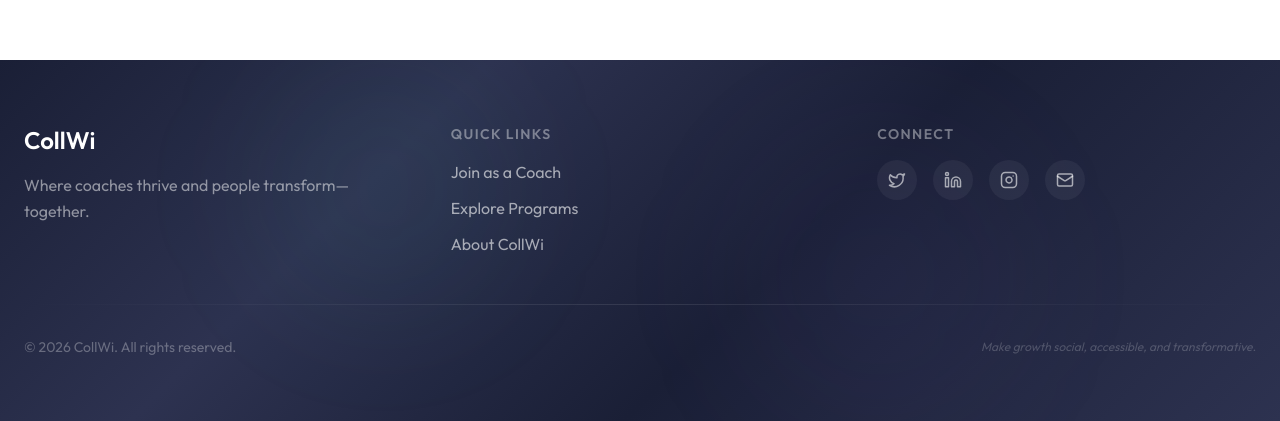
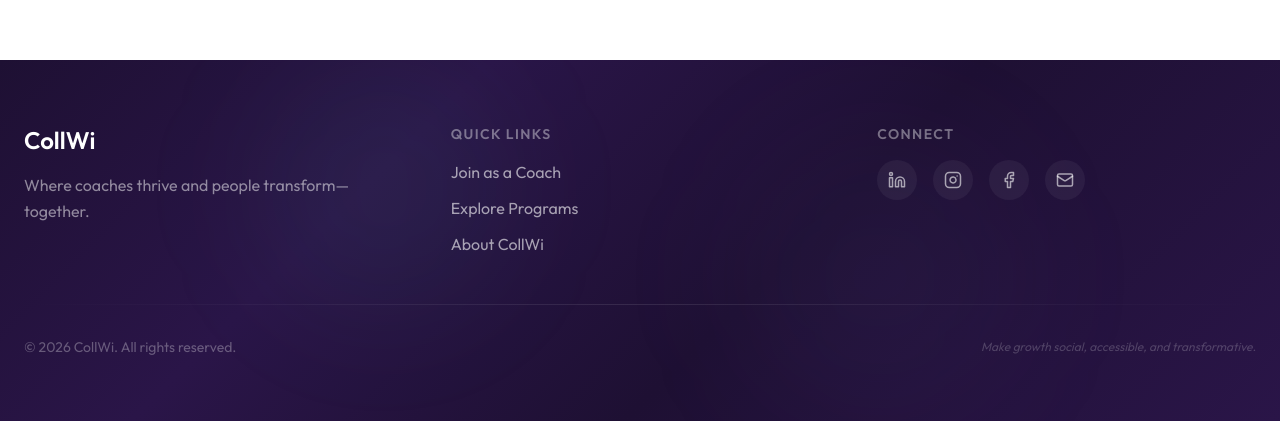
Before and after one commit to gaiaCollwi/collwi-coach, a Next.js app: page / in a window 1280 px wide. Shown: the part 10482-10903 px from the top of the page. Built offline with nearby package versions, Linux system fonts and the light colour scheme.

Commit message:
Footer: midnight purple, remove Twitter, add Facebook, link all socials, email to care@collwi.com
Co-Authored-By: Claude Opus 4.6 (1M context) <noreply@anthropic.com>

```diff
--- a/app/page.tsx
+++ b/app/page.tsx
@@ -1,7 +1,7 @@
 'use client'
 
 import { useRef, useEffect, useLayoutEffect, useCallback } from 'react'
-import { ArrowRight, TrendingUp, Users, Settings, Heart, Award, Shield, Target, CheckCircle, ChevronDown, Star, Sparkles, Clock, DollarSign, MessageCircle, Zap, Globe, Mail, Twitter, Linkedin, Instagram } from 'lucide-react'
+import { ArrowRight, TrendingUp, Users, Settings, Heart, Award, Shield, Target, CheckCircle, ChevronDown, Star, Sparkles, Clock, DollarSign, MessageCircle, Zap, Globe, Mail, Facebook, Linkedin, Instagram } from 'lucide-react'
 import gsap from 'gsap'
 import { ScrollTrigger } from 'gsap/ScrollTrigger'
 
@@ -1484,7 +1484,7 @@ export default function CoachesPage() {
 
       {/* ─── FOOTER — Expanded with links and gradient mesh ─── */}
       <footer className="relative overflow-hidden" style={{
-        background: 'linear-gradient(135deg, #1A1F36 0%, #2D3250 30%, #1A1F36 60%, #2D3250 100%)',
+        background: 'linear-gradient(135deg, #1E1033 0%, #2A1548 30%, #1E1033 60%, #2A1548 100%)',
       }}>
         {/* Gradient mesh background */}
         <div className="absolute inset-0 pointer-events-none">
@@ -1519,16 +1519,16 @@ export default function CoachesPage() {
             <div>
               <h4 className="text-sm font-semibold tracking-widest uppercase text-white/40 mb-4">Connect</h4>
               <div className="flex gap-4">
-                <a href="#" className="w-10 h-10 rounded-full bg-white/5 hover:bg-white/10 flex items-center justify-center transition-colors duration-300">
-                  <Twitter size={18} className="text-white/60" />
-                </a>
-                <a href="#" className="w-10 h-10 rounded-full bg-white/5 hover:bg-white/10 flex items-center justify-center transition-colors duration-300">
+                <a href="https://www.linkedin.com/company/collwi-collective-wisdom/" target="_blank" rel="noopener noreferrer" className="w-10 h-10 rounded-full bg-white/5 hover:bg-white/10 flex items-center justify-center transition-colors duration-300">
                   <Linkedin size={18} className="text-white/60" />
                 </a>
-                <a href="#" className="w-10 h-10 rounded-full bg-white/5 hover:bg-white/10 flex items-center justify-center transition-colors duration-300">
+                <a href="https://www.instagram.com/collwi_collective_wisdom/" target="_blank" rel="noopener noreferrer" className="w-10 h-10 rounded-full bg-white/5 hover:bg-white/10 flex items-center justify-center transition-colors duration-300">
                   <Instagram size={18} className="text-white/60" />
                 </a>
-                <a href="#" className="w-10 h-10 rounded-full bg-white/5 hover:bg-white/10 flex items-center justify-center transition-colors duration-300">
+                <a href="https://www.facebook.com/profile.php?id=61565171915248" target="_blank" rel="noopener noreferrer" className="w-10 h-10 rounded-full bg-white/5 hover:bg-white/10 flex items-center justify-center transition-colors duration-300">
+                  <Facebook size={18} className="text-white/60" />
+                </a>
+                <a href="mailto:care@collwi.com" className="w-10 h-10 rounded-full bg-white/5 hover:bg-white/10 flex items-center justify-center transition-colors duration-300">
                   <Mail size={18} className="text-white/60" />
                 </a>
               </div>
```
